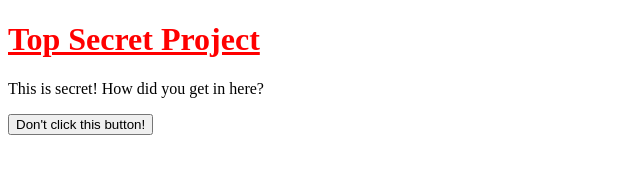
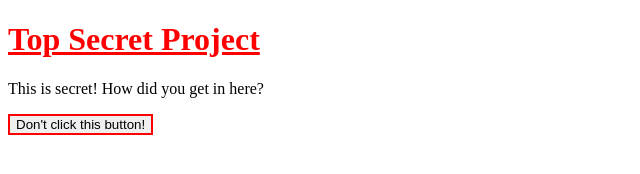
Before and after one commit to super-cool-org/secret-project, a plain HTML site: page index.html in a window 1280 px wide. Shown: the whole page, without its empty margins (0-640 px from the left). Drawn offline with Linux system fonts and the light colour scheme.

Commit message:
styled button

```diff
--- a/styles.css
+++ b/styles.css
@@ -2,3 +2,7 @@ h1 {
     color: red;
     text-decoration: underline;
 }
+
+button {
+    border: 2px solid red;
+}
```
